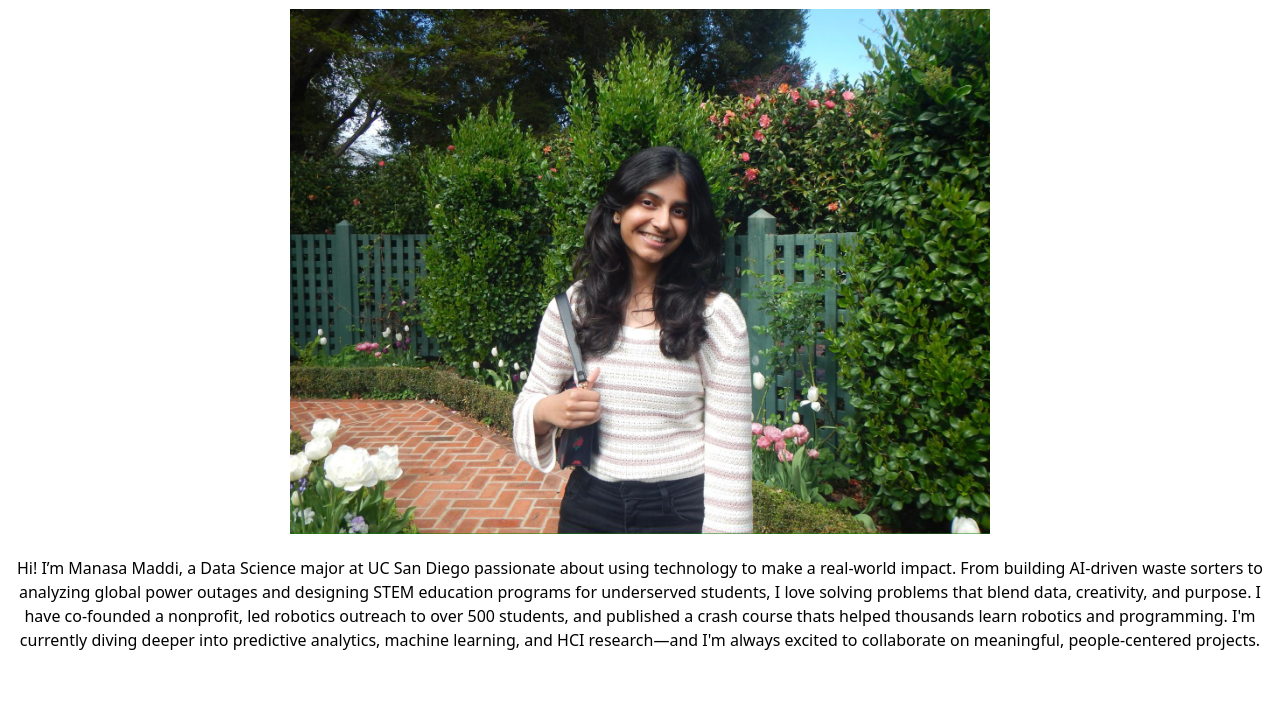
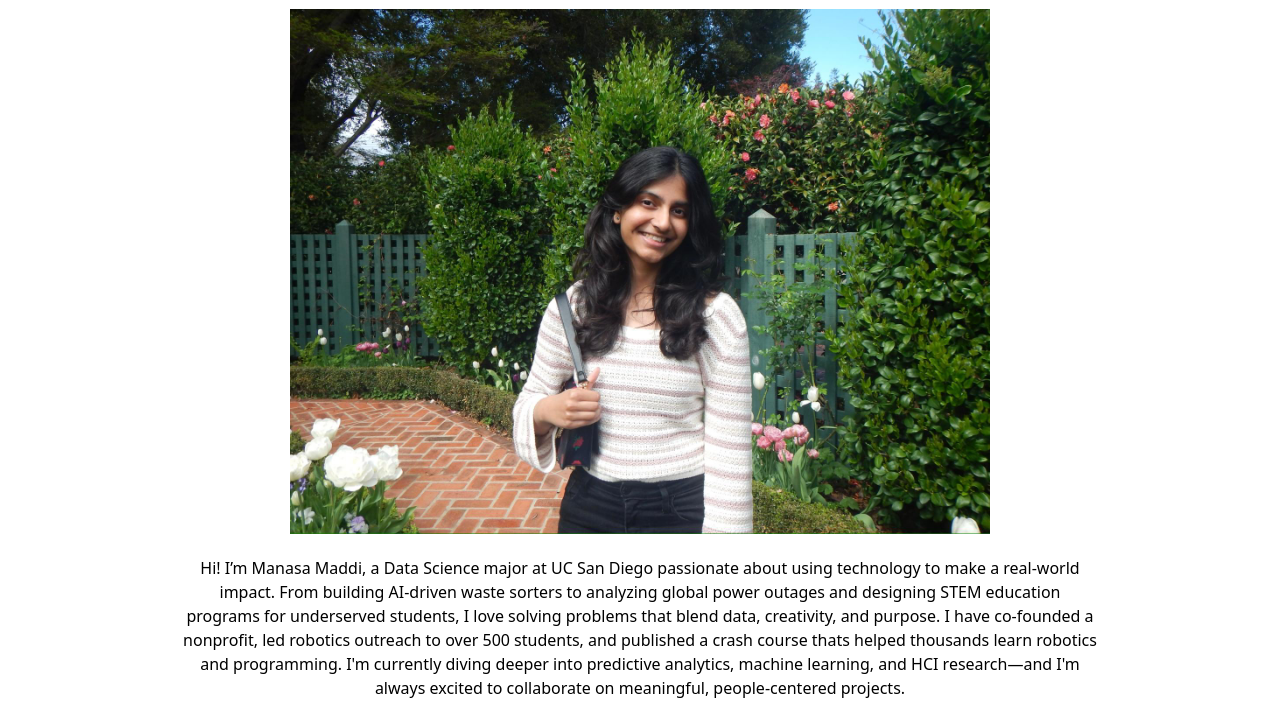
Before and after one commit to manasamaddi1/portfolio, a plain HTML site: page index.html in a window 1280 px wide. Shown: the part 114-830 px from the top of the page. Before the commit the page ends 800 px from the top, so only its background shows below. Drawn offline with Linux system fonts and the light colour scheme.

Commit message:
udpates style

```diff
--- a/style.css
+++ b/style.css
@@ -1,6 +1,7 @@
 body {
-    /* Set line height to 1.5 times the font size
-         and use the OS’s UI font as the website font
-       */
-    font: 100%/1.5 system-ui;
-  }
+
+  font: 100%/1.5 system-ui;
+  max-width: 100ch;
+  margin-inline: auto;
+  padding-inline: 1rem;
+}
```
